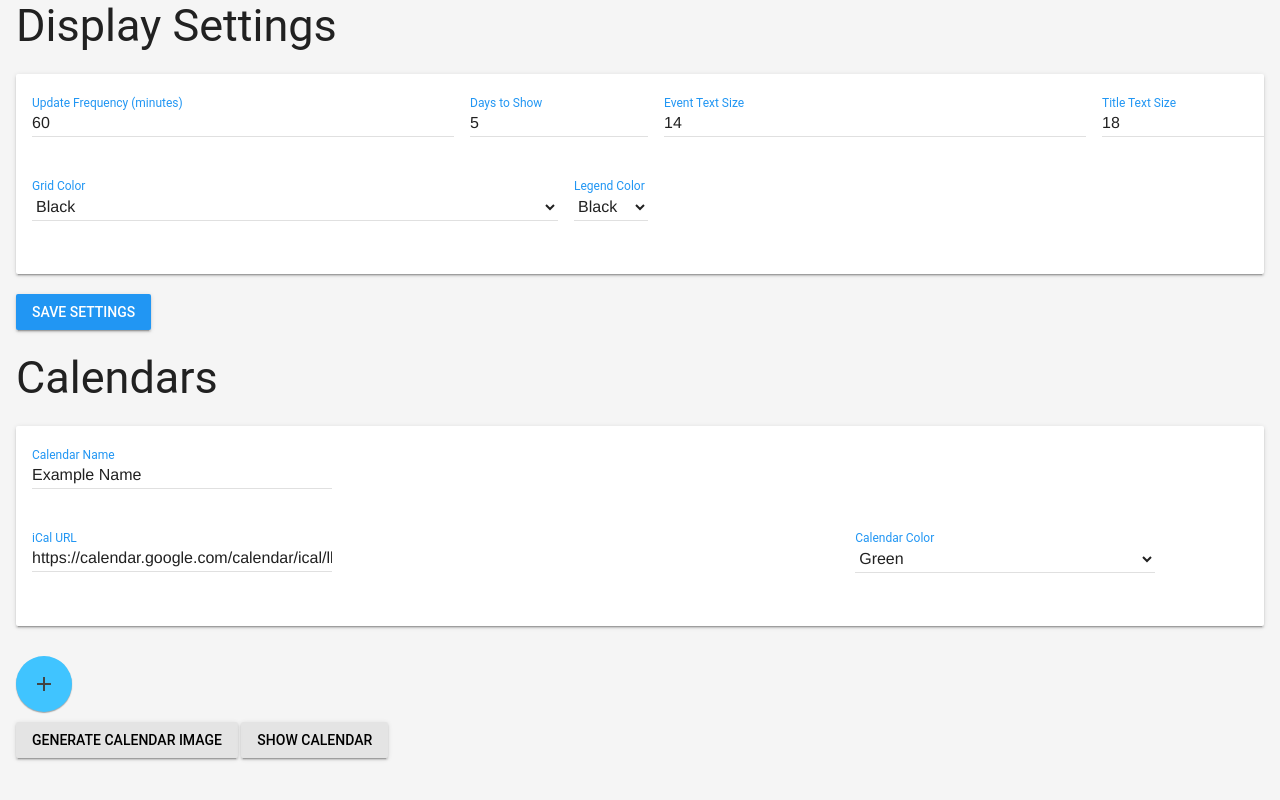
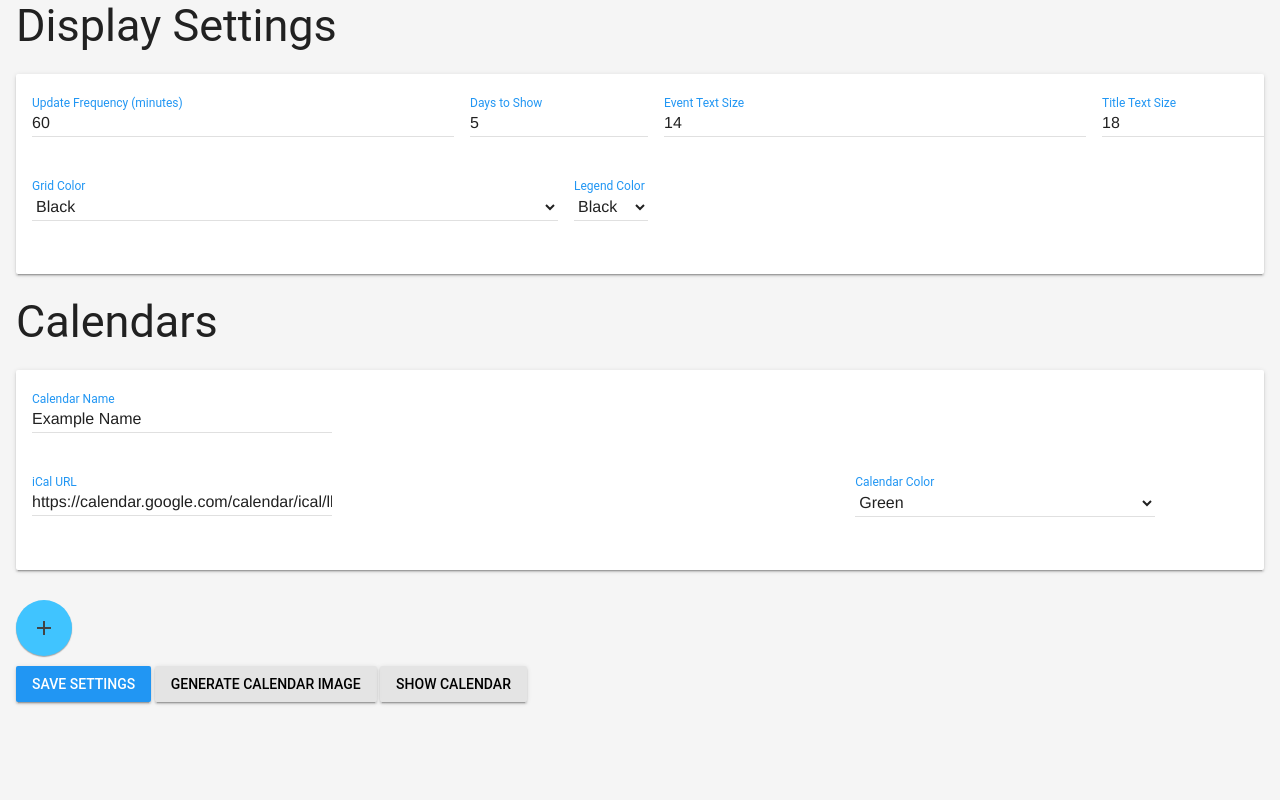
Before and after one commit to SeanStew/InkyServer, a Flask app: page / in a window 1280 px wide. Shown: the part 102-902 px from the top of the page. Run offline with Flask 3, Linux system fonts and the light colour scheme.

Commit message:
formatting

```diff
--- a/templates/index.html
+++ b/templates/index.html
@@ -147,9 +147,10 @@
             <div class="card-content mdl-card__supporting-text display-settings-grid">
               <div class="calendar-row">
                 <div class="text-field mdl-textfield mdl-js-textfield mdl-textfield--floating-label">
-                    <input class="text-input mdl-textfield__input" type="number" id="update_frequency" name="update_frequency"
-                      value="{{ settings.update_frequency }}" min="1" required>
-                    <label class="text-label mdl-textfield__label" for="update_frequency">Update Frequency (minutes)</label>
+                  <input class="text-input mdl-textfield__input" type="number" id="update_frequency"
+                    name="update_frequency" value="{{ settings.update_frequency }}" min="1" required>
+                  <label class="text-label mdl-textfield__label" for="update_frequency">Update Frequency
+                    (minutes)</label>
                 </div>
                 <div class="text-field mdl-textfield mdl-js-textfield mdl-textfield--floating-label">
                   <input class="text-input mdl-textfield__input" type="number" id="days_to_show" name="days_to_show"
@@ -159,13 +160,13 @@
               </div>
               <div class="calendar-row">
                 <div class="text-field mdl-textfield mdl-js-textfield mdl-textfield--floating-label">
-                    <input class="text-input mdl-textfield__input" type="number" id="event_text_size" name="event_text_size"
-                      value="{{ settings.event_text_size }}" min="1" required>
+                  <input class="text-input mdl-textfield__input" type="number" id="event_text_size"
+                    name="event_text_size" value="{{ settings.event_text_size }}" min="1" required>
                   <label class="text-label mdl-textfield__label" for="event_text_size">Event Text Size</label>
                 </div>
                 <div class="text-field mdl-textfield mdl-js-textfield mdl-textfield--floating-label">
-                    <input class="text-input mdl-textfield__input" type="number" id="title_text_size" name="title_text_size"
-                      value="{{ settings.title_text_size }}" min="1" required>
+                  <input class="text-input mdl-textfield__input" type="number" id="title_text_size"
+                    name="title_text_size" value="{{ settings.title_text_size }}" min="1" required>
                   <label class="text-label mdl-textfield__label" for="title_text_size">Title Text Size</label>
                 </div>
               </div>
@@ -192,11 +193,6 @@
             </div>
           </div>
 
-          <button type="submit"
-            class="primary-button mdl-button mdl-js-button mdl-button--raised mdl-button--colored mdl-js-ripple-effect">
-            Save Settings
-          </button>
-
           <div id="calendar-entries">
             <h2>Calendars</h2>
             {% for calendar in calendars %}
@@ -210,8 +206,8 @@
                 </div>
                 <div class="calendar-row">
                   <div class="text-field mdl-textfield mdl-js-textfield mdl-textfield--floating-label">
-                    <input class="text-input mdl-textfield__input" type="text" id="ical_url_{{ loop.index0 }}" name="ical_url"
-                      value="{{ calendar.ical_url }}" required>
+                    <input class="text-input mdl-textfield__input" type="text" id="ical_url_{{ loop.index0 }}"
+                      name="ical_url" value="{{ calendar.ical_url }}" required>
                     <label class="text-label mdl-textfield__label" for="ical_url_{{ loop.index0 }}">iCal URL</label>
                   </div>
                   <div class="text-field mdl-textfield mdl-js-textfield mdl-textfield--floating-label">
@@ -243,9 +239,17 @@
           </button>
         </form>
 
+        <div>
+          <button type="submit"
+            class="primary-button mdl-button mdl-js-button mdl-button--raised mdl-button--colored mdl-js-ripple-effect">
+            Save Settings
+          </button>
+
           <a href="/generateImage" class="mdl-button mdl-js-button mdl-button--raised mdl-js-ripple-effect">Generate
             Calendar Image</a>
-        <a href="/showImage" class="mdl-button mdl-js-button mdl-button--raised mdl-js-ripple-effect">Show Calendar</a>
+          <a href="/showImage" class="mdl-button mdl-js-button mdl-button--raised mdl-js-ripple-effect">Show
+            Calendar</a>
+        </div>
       </div>
     </main>
   </div>
```
Lines whose indentation alone changed are shown as unchanged.
